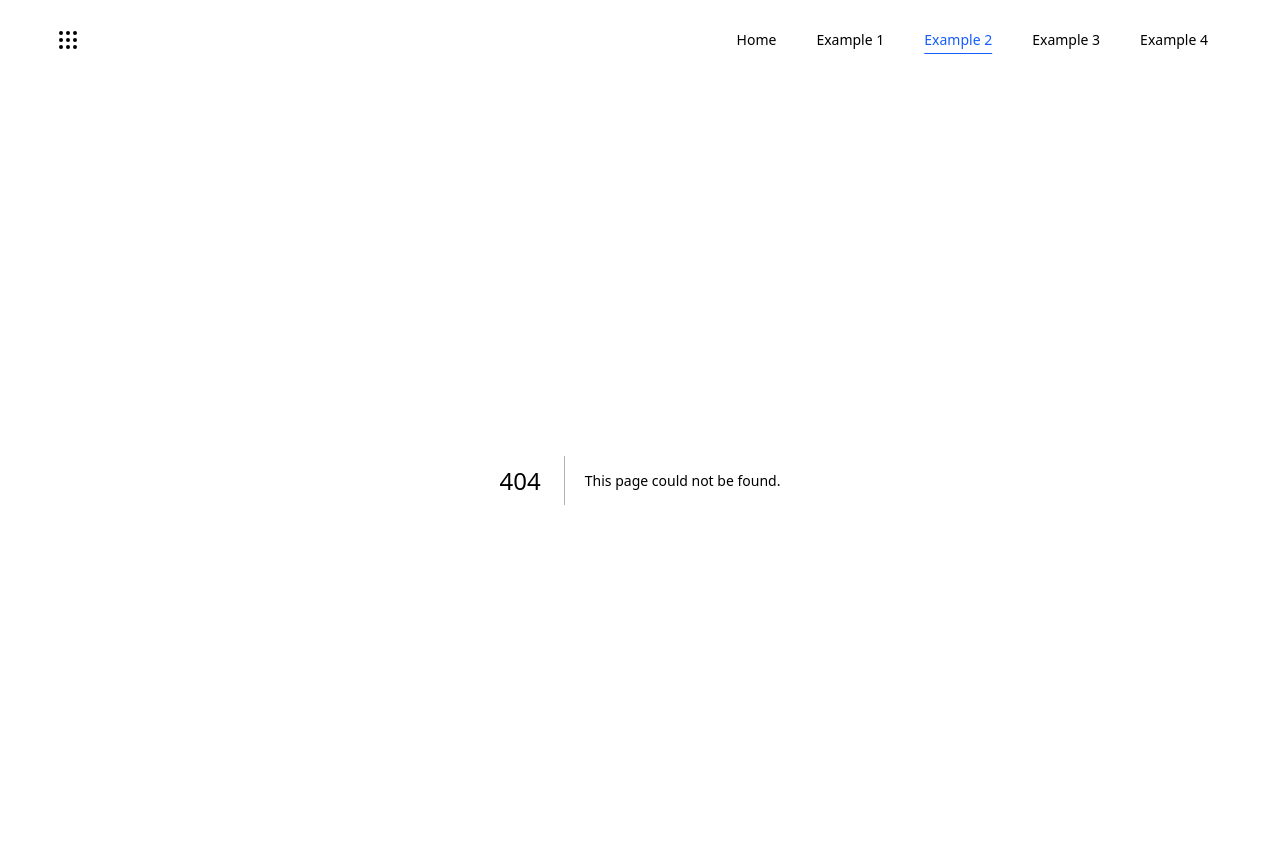
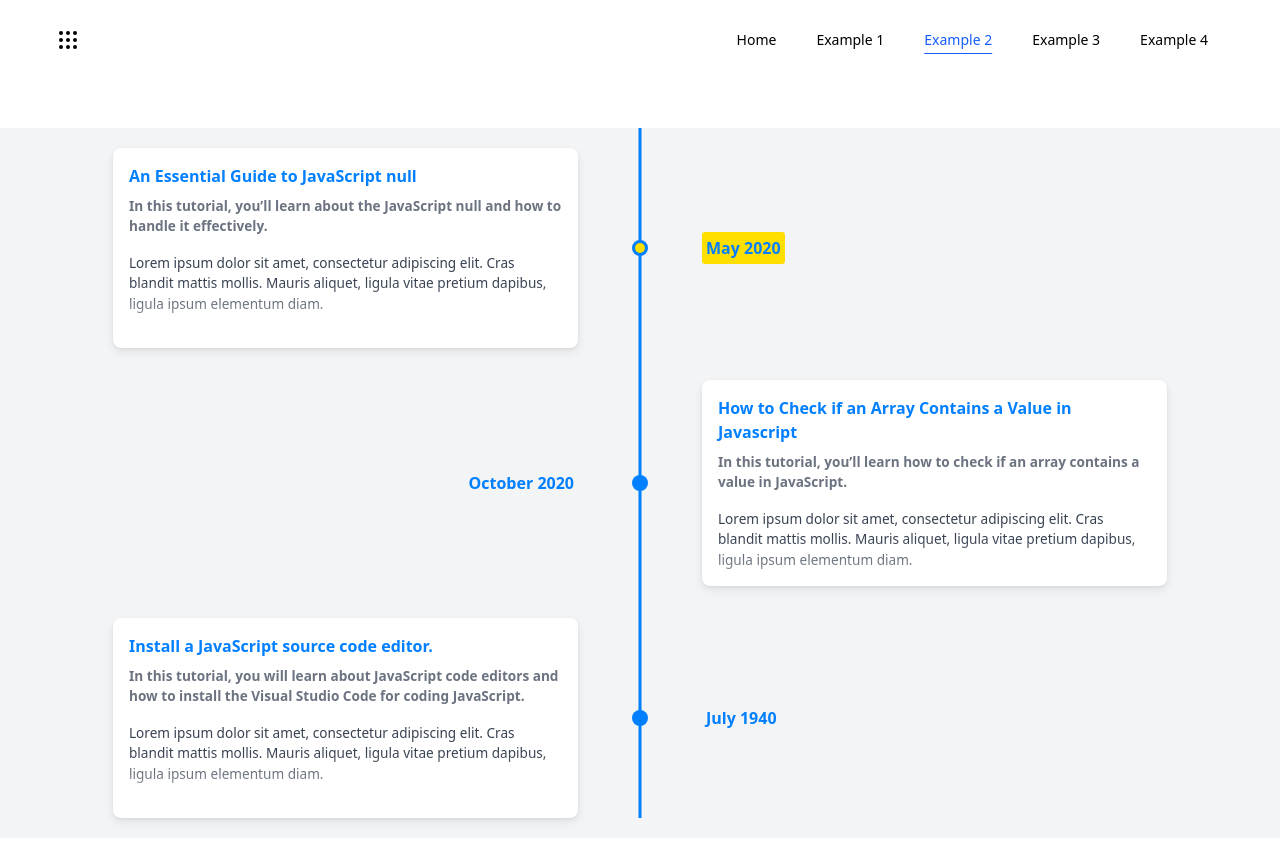
Before and after one commit to officialrajdeepsingh/react-chrono, a Next.js app: page /example-2 in a window 1280 px wide. Before the commit this address had no page. Shown: the top 868 px of the page. After the commit the page ends 838 px from the top, so only its background shows below. Built offline with nearby package versions, Linux system fonts and the light colour scheme.

Commit message:
example 2 route

```diff
--- /dev/null
+++ b/app/example-2/page.tsx
@@ -0,0 +1,46 @@
+"use client";
+import React from "react";
+import { Chrono } from "react-chrono";
+
+const items = [
+  {
+    title: "May 2020",
+    cardTitle: "An Essential Guide to JavaScript null",
+    cardSubtitle:
+      "In this tutorial, you’ll learn about the JavaScript null and how to handle it effectively.",
+    cardDetailedText: `Lorem ipsum dolor sit amet, consectetur adipiscing elit. Cras blandit mattis mollis. Mauris aliquet, ligula vitae pretium dapibus, ligula ipsum elementum diam.`,
+  },
+  {
+    title: "October 2020",
+    cardTitle: "How to Check if an Array Contains a Value in Javascript",
+    cardSubtitle:
+      "In this tutorial, you’ll learn how to check if an array contains a value in JavaScript.",
+    cardDetailedText: `Lorem ipsum dolor sit amet, consectetur adipiscing elit. Cras blandit mattis mollis. Mauris aliquet, ligula vitae pretium dapibus, ligula ipsum elementum diam.`,
+  },
+  {
+    title: "July 1940",
+    cardTitle: "Install a JavaScript source code editor.",
+    cardSubtitle:
+      "In this tutorial, you will learn about JavaScript code editors and how to install the Visual Studio Code for coding JavaScript.",
+
+    cardDetailedText: `Lorem ipsum dolor sit amet, consectetur adipiscing elit. Cras blandit mattis mollis. Mauris aliquet, ligula vitae pretium dapibus, ligula ipsum elementum diam.`,
+  },
+];
+
+export default function page() {
+  return (
+    <div className="bg-gray-100 mt-12 container mx-auto">
+      <Chrono
+        items={items}
+        cardHeight={200} // sets the height of the timeline card to 200px
+        mediaHeight={100} // sets the height of the media element to 100px
+        contentDetailsHeight={80} // sets the height of the detailed text to 80px
+        readMore={true}
+        mode="VERTICAL_ALTERNATING"
+        flipLayout="VERTICAL_ALTERNATING"
+        // flipLayout="VERTICAL"
+        disableToolbar={true}
+      />
+    </div>
+  );
+}
```
